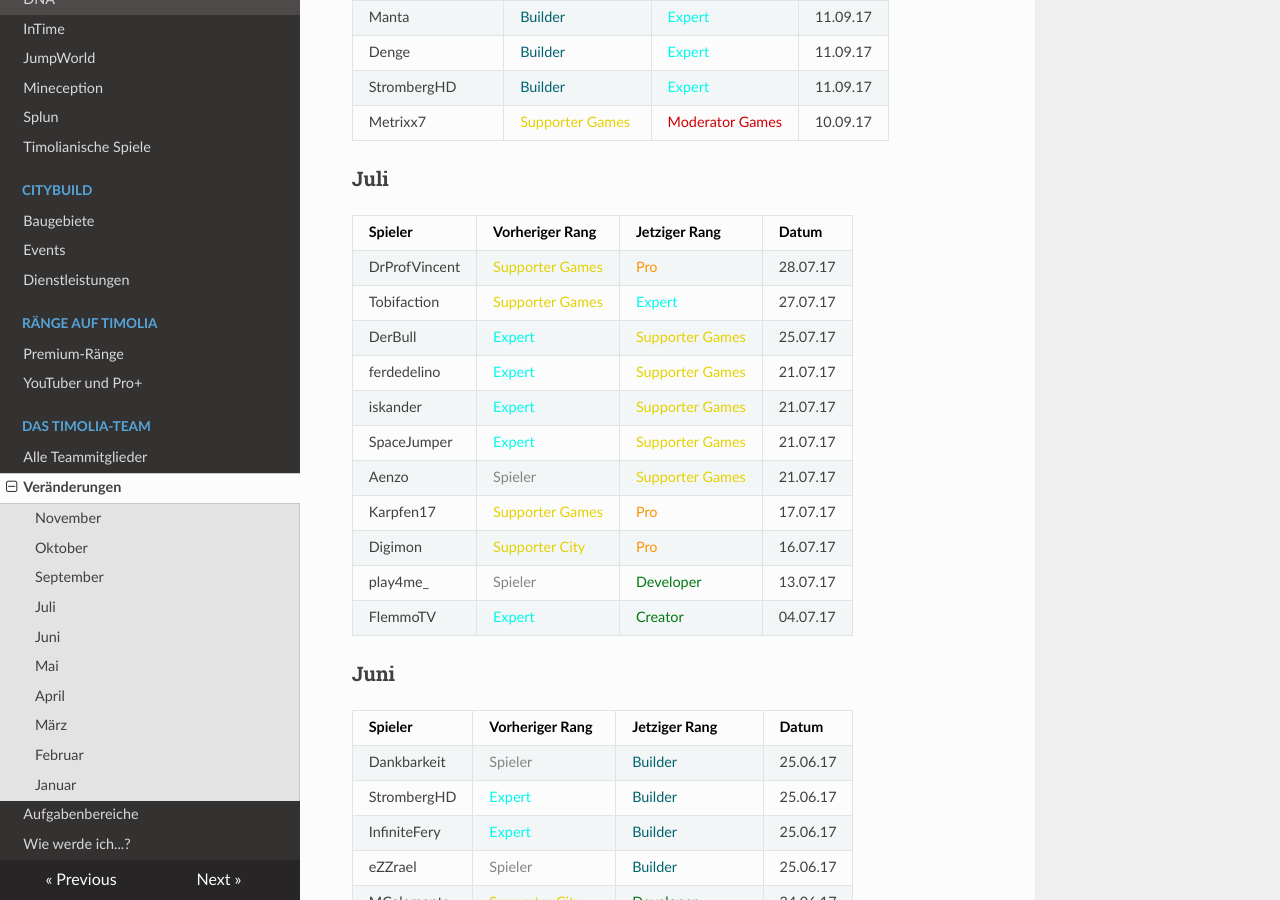
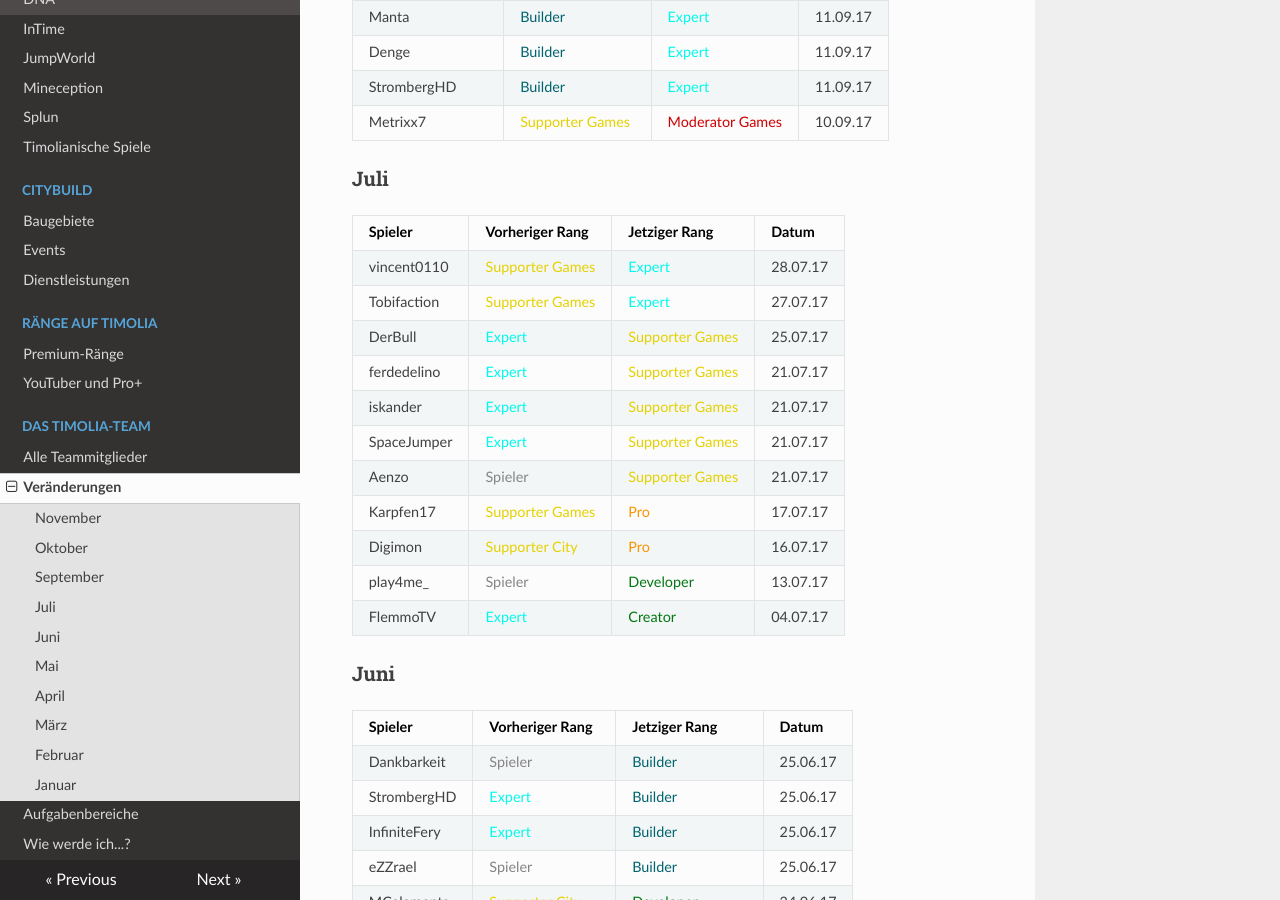
Before and after one commit to TimoliaDE/HowTo, an MkDocs documentation site: the page built from docs/team/changes.md, in a window 1280 px wide and 900 px high, scrolled down 1528 px. Built offline with MkDocs 1.6.1, drawn with Linux system fonts in a browser that asks for light colours; nearby versions of some CDN libraries; old or Windows-style settings are respelled for this version of MkDocs.

Commit message:
Update changes.md

```diff
--- a/docs/team/changes.md
+++ b/docs/team/changes.md
@@ -50,7 +50,7 @@ Hier werden alle Aus- und Eintritte, bzw. Beförderungen und Degradierungen aufg
 ###<strong>Juli</strong>
 | Spieler | Vorheriger Rang | Jetziger Rang | Datum |
 | ------ | ------ | ------ | ------ |
-|DrProfVincent | <span style="color:#E4D100">Supporter Games</span> | <span style="color:#F99500">Pro</span> | 28.07.17 |
+|vincent0110 | <span style="color:#E4D100">Supporter Games</span> | <span style="color:#00F9EC">Expert</span> | 28.07.17 |
 |Tobifaction | <span style="color:#E4D100">Supporter Games</span> | <span style="color:#00F9EC">Expert</span> | 27.07.17 |
 |DerBull | <span style="color:#00F9EC">Expert</span> | <span style="color:#E4D100">Supporter Games</span> | 25.07.17 |
 |ferdedelino | <span style="color:#00F9EC">Expert</span> | <span style="color:#E4D100">Supporter Games</span> | 21.07.17 |
```
